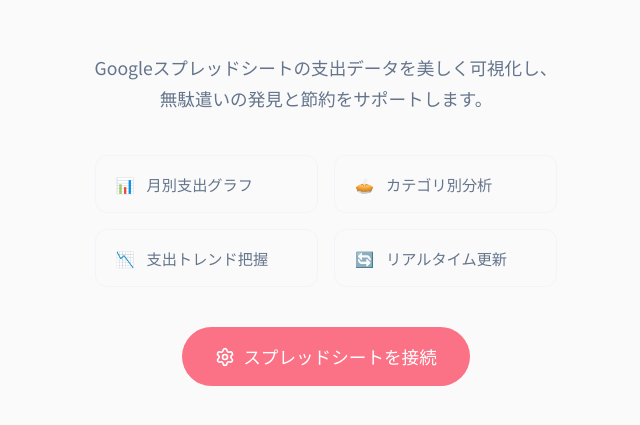
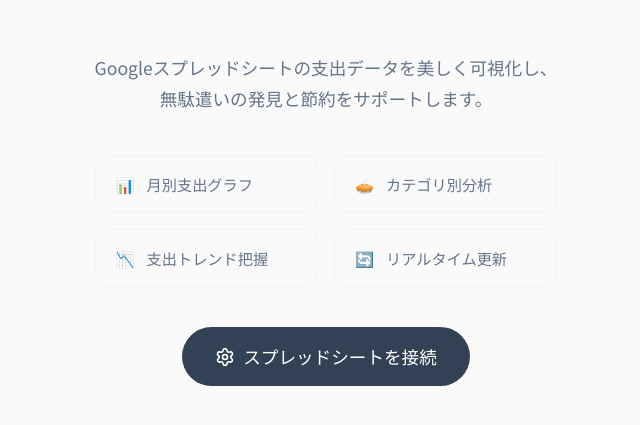
Before and after one commit to naoki5371/kakeibo-dashboard, a React (Vite) app: page / in a window 1280 px wide. Shown: the part 297-722 px from the top of the page, without its empty margins (314-954 px from the left). Built offline with nearby package versions, Linux system fonts and the light colour scheme.

Commit message:
支出TOP10の取得制限を10件に修正、テーマをシックに戻しつつ棒グラフをコーラルレッドに設定

```diff
--- a/src/components/Dashboard.tsx
+++ b/src/components/Dashboard.tsx
@@ -231,7 +231,7 @@
         .pdf-export-mode { background: #fafafa !important; width: 1500px !important; padding: 80px !important; margin: 0 !important; }
         .pdf-export-mode .dashboard-grid { display: flex !important; flex-direction: column !important; gap: 56px !important; }
         .pdf-export-mode .card { box-shadow: none !important; border: 1px solid #cbd5e1 !important; margin-bottom: 0 !important; }
-        .pdf-export-mode .main-summary-card { box-shadow: none !important; margin-bottom: 56px !important; background: #fb7185 !important; }
+        .pdf-export-mode .main-summary-card { box-shadow: none !important; margin-bottom: 56px !important; background: #334155 !important; }
         .pdf-export-mode .section-margin-large { margin-top: 80px !important; }
 
         /* PDF出力時の文字の視認性向上 */
--- a/src/components/MonthComparison.tsx
+++ b/src/components/MonthComparison.tsx
@@ -63,14 +63,14 @@
             />
             <Bar
               dataKey={previousMonthLabel}
-              fill="var(--color-text-muted)"
+              fill="var(--color-accent)"
               fillOpacity={0.2}
               radius={[0, 4, 4, 0]}
               barSize={12}
             />
             <Bar
               dataKey={currentMonthLabel}
-              fill="var(--color-accent)"
+              fill="var(--color-coral-red)"
               radius={[0, 4, 4, 0]}
               barSize={12}
             />
--- a/src/components/MonthlyChart.tsx
+++ b/src/components/MonthlyChart.tsx
@@ -49,12 +49,13 @@
               name="支出"
               radius={[6, 6, 0, 0]}
               barSize={32}
+              fill="var(--color-coral-red)"
             >
               {data.map((_, index) => (
                 <Cell
                   key={`cell-${index}`}
-                  fill={index === data.length - 1 ? 'var(--color-accent)' : 'var(--color-text-muted)'}
-                  fillOpacity={index === data.length - 1 ? 1 : 0.2}
+                  fill={index === data.length - 1 ? 'var(--color-coral-red)' : 'var(--color-coral-red)'}
+                  fillOpacity={index === data.length - 1 ? 1 : 0.3}
                 />
               ))}
             </Bar>
--- a/src/components/SpendingRanking.tsx
+++ b/src/components/SpendingRanking.tsx
@@ -35,7 +35,7 @@
                     className="ranking-bar"
                     style={{
                       width: `${item.percentage}%`,
-                      background: item.color,
+                      background: 'var(--color-coral-red)',
                     }}
                   />
                 </div>
@@ -47,7 +47,7 @@
       </div>
 
       <style>{`
-        .spending-ranking { min-height: 400px; }
+        .spending-ranking { min-height: auto; }
         .ranking-list { display: flex; flex-direction: column; gap: 24px; }
         .ranking-item { display: flex; flex-direction: column; }
 
--- a/src/index.css
+++ b/src/index.css
@@ -10,9 +10,12 @@
   --color-text-secondary: #64748b;
   --color-text-muted: #94a3b8;
 
-  --color-accent: #fb7185; /* 添付画像に近いコーラルレッド */
-  --color-accent-hover: #f43f5e;
+  --color-accent: #334155;
+  --color-accent-hover: #1e293b;
   --color-border: #f1f5f9;
+
+  --color-coral-red: #fb7185;
+  --color-coral-red-soft: rgba(251, 113, 133, 0.1);
 
   --color-expense: #fb7185;
 
--- a/src/utils/dataProcessor.ts
+++ b/src/utils/dataProcessor.ts
@@ -177,7 +177,7 @@
   }).filter(item => item.currentMonth > 0 || item.previousMonth > 0);
 }
 
-export function getSpendingRanking(expenses: ExpenseRecord[], targetMonth?: Date, limit: number = 5): CategoryData[] {
+export function getSpendingRanking(expenses: ExpenseRecord[], targetMonth?: Date, limit: number = 10): CategoryData[] {
   // ランキングは金額順
   return [...calculateCategoryData(expenses, targetMonth)]
     .sort((a, b) => b.amount - a.amount)
```
